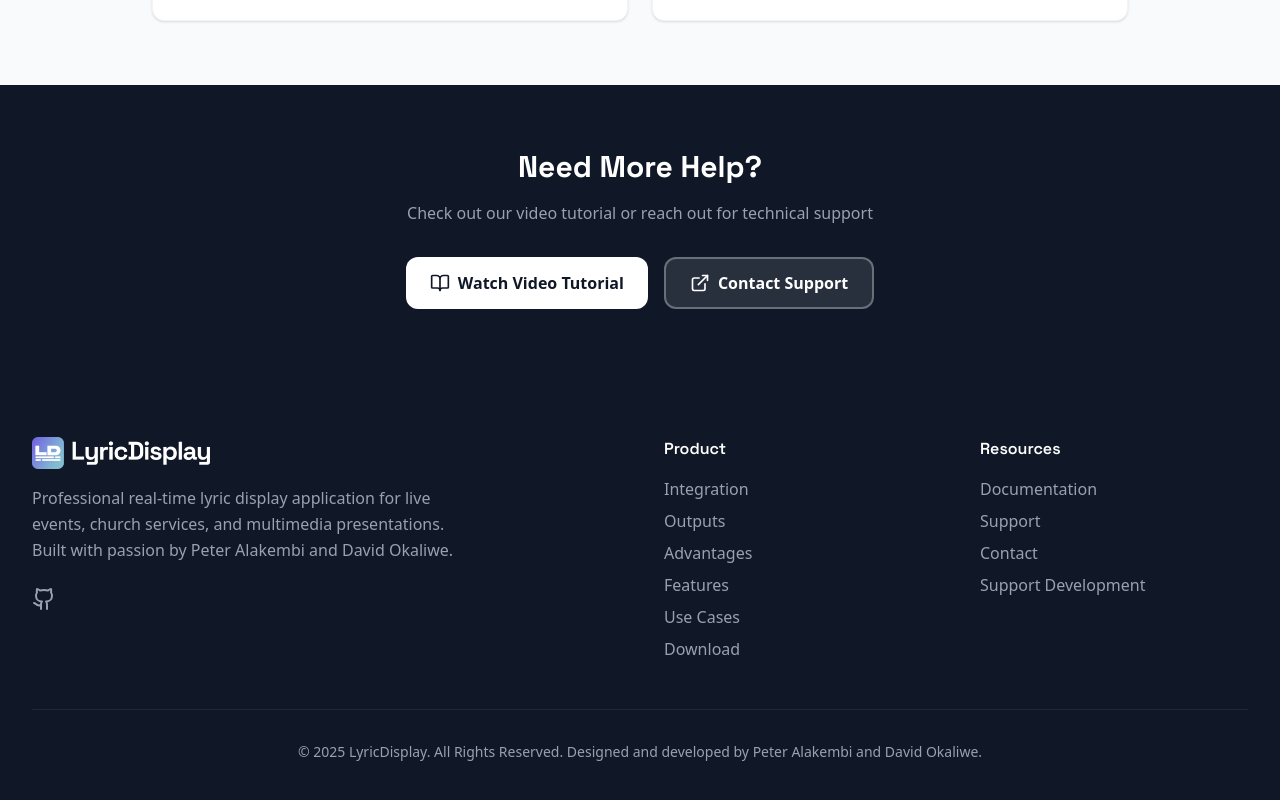
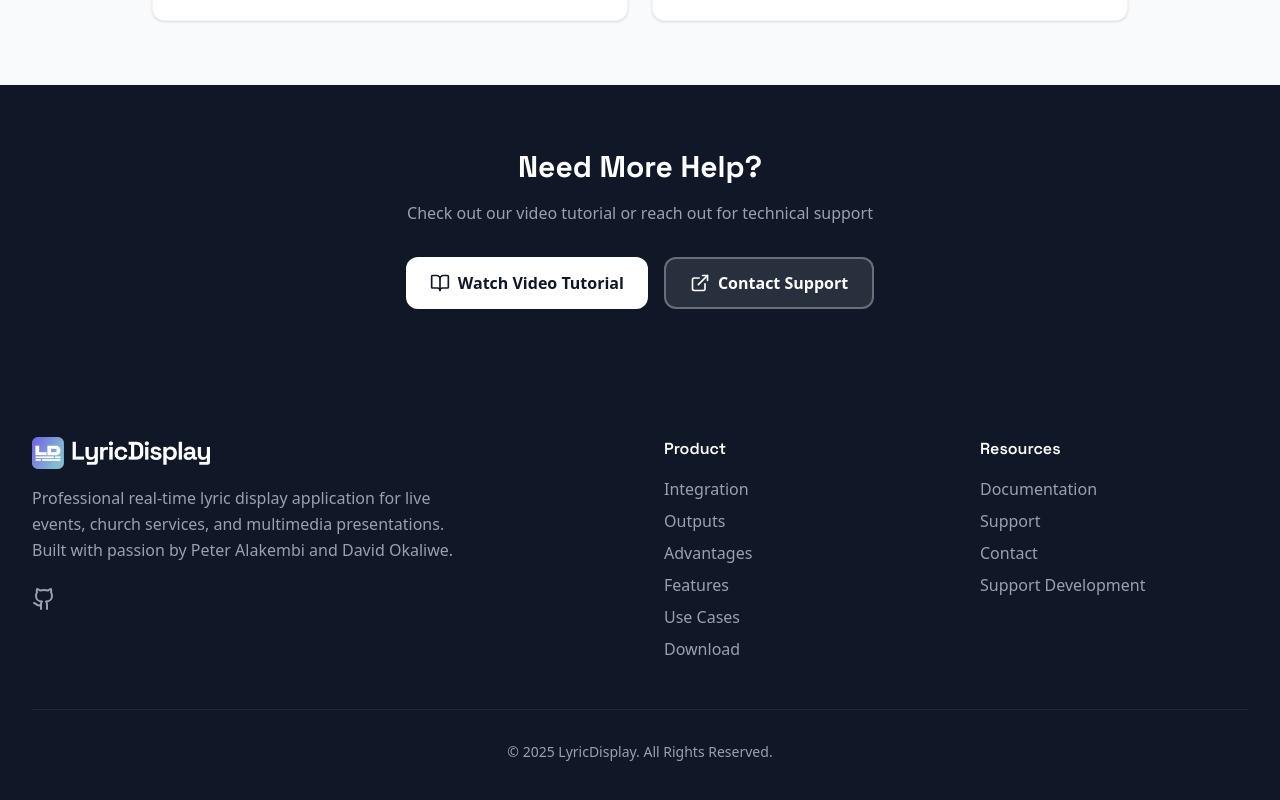
Before and after one commit to PeterAlaks/lyric-display-website, a React (Vite) app: page /download in a window 1280 px wide. Shown: the part 1028-1828 px from the top of the page. Built offline with nearby package versions, Linux system fonts and the light colour scheme; no server answers; the HTML template or start-up script is replaced by a standard one.

Commit message:
updated website text and footer

```diff
--- a/src/components/Footer.jsx
+++ b/src/components/Footer.jsx
@@ -92,7 +92,7 @@ export default function Footer() {
                 </div>
 
                 <div className="border-t border-gray-800 pt-8 text-center text-sm">
-                    <p>© 2025 LyricDisplay. All Rights Reserved. Designed and developed by Peter Alakembi and David Okaliwe.</p>
+                    <p>© 2025 LyricDisplay. All Rights Reserved.</p>
                 </div>
             </div>
         </footer>
--- a/src/pages/LandingPage.jsx
+++ b/src/pages/LandingPage.jsx
@@ -133,7 +133,7 @@ export default function LyricDisplayLanding() {
                         >
                             <div className="flex items-center gap-2">
                                 <Check className="w-4 h-4 text-green-500" />
-                                Windows 10/11
+                                Cross-Platform
                             </div>
                             <div className="flex items-center gap-2">
                                 <Check className="w-4 h-4 text-green-500" />
@@ -471,7 +471,7 @@ export default function LyricDisplayLanding() {
                         </a>
                     </div>
                     <p className="text-sm text-blue-100 mt-8">
-                        Windows 10/11 (64-bit) • Free & Open Source • MIT License
+                        Cross-Platform • Free & Open Source • MIT License
                     </p>
                 </motion.div>
             </section>
```
